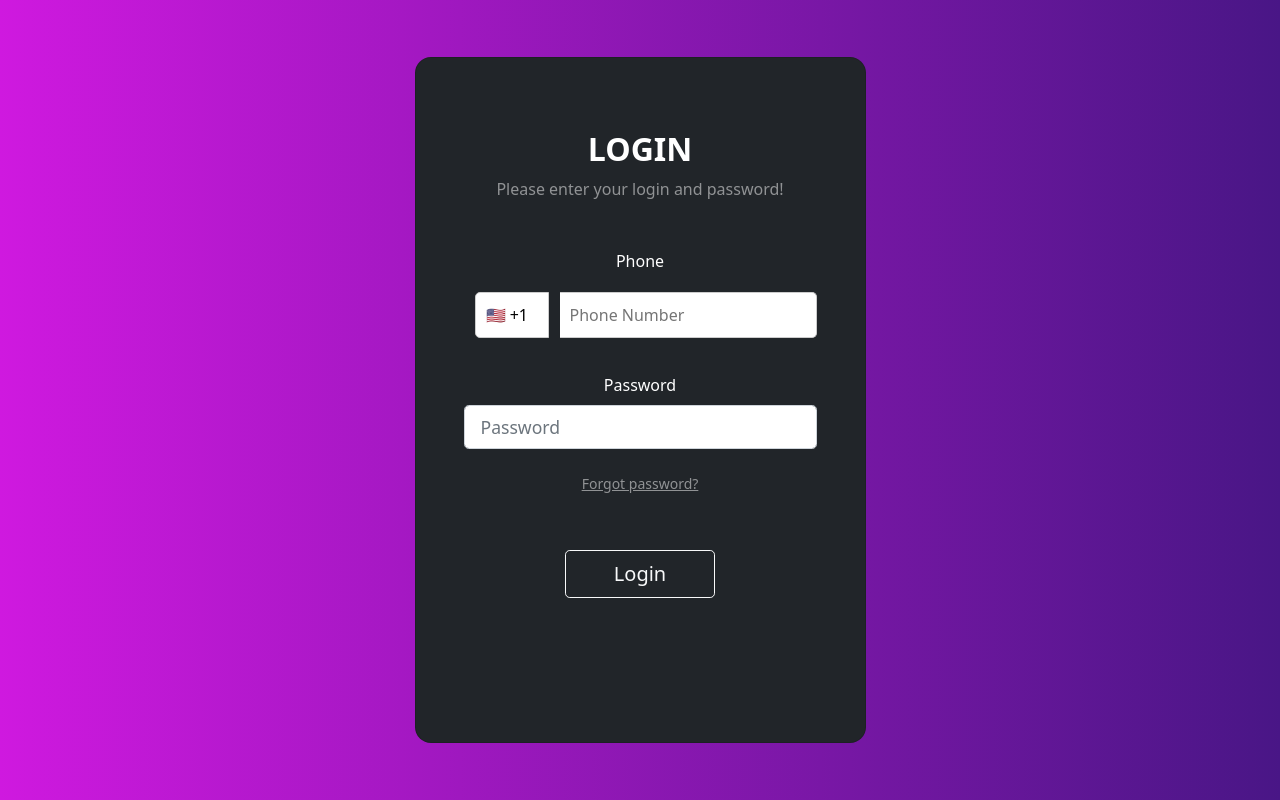
After one commit to Ritikpatel963/yashworkreferal, a PHP site: page /login.php in a window 1280 px wide. The commit adds this page. Run offline with PHP 8.4, Linux system fonts and the light colour scheme.

Commit message:
aj kah edit

```diff
--- /dev/null
+++ b/login.php
@@ -0,0 +1,113 @@
+<!DOCTYPE html>
+<html lang="en">
+
+<head>
+    <meta charset="UTF-8">
+    <meta name="viewport" content="width=device-width, initial-scale=1.0">
+    <link href="https://cdn.jsdelivr.net/npm/bootstrap@5.0.2/dist/css/bootstrap.min.css" rel="stylesheet" integrity="sha384-EVSTQN3/azprG1Anm3QDgpJLIm9Nao0Yz1ztcQTwFspd3yD65VohhpuuCOmLASjC" crossorigin="anonymous">
+    <link href="https://stackpath.bootstrapcdn.com/bootstrap/5.1.3/css/bootstrap.min.css" rel="stylesheet">
+    <link rel="stylesheet" href="https://cdnjs.cloudflare.com/ajax/libs/font-awesome/6.0.0-beta3/css/all.min.css">
+    <title>Login</title>
+    <style>
+        .gradient-custom {
+            background: linear-gradient(to right, rgb(207, 25, 223), rgb(73, 22, 134));
+        }
+
+.phone-input {
+    display: flex;
+  justify-content: center;
+  align-content: center;
+  align-items: center;
+}
+
+.country-code {
+    display: flex;
+    align-items: center;
+    padding: 11px;
+}
+
+#country-code{
+    background-color: white;
+}
+.country-code select {
+    padding: 10px;
+    font-size: 16px;
+    border: 1px solid #ccc;
+    border-radius: 5px 0 0 5px;
+    appearance: none; /* Remove default dropdown arrow */
+    background: transparent;
+    background-repeat: no-repeat;
+    background-position: right 10px center;
+    background-size: 16px;
+}
+
+#phone-number {
+    padding: 10px;
+    font-size: 16px;
+    border: 1px solid #ccc;
+    border-radius: 0 5px 5px 0;
+    border-left: none;
+    flex: 1;
+    width: 100%;
+  padding: 10px;
+}
+.form-control-lg{
+    font-size: 1.1em
+}
+    </style>
+</head>
+
+<body>
+    <section class="vh-100 gradient-custom">
+        <div class="container py-5 h-100">
+            <div class="row d-flex justify-content-center align-items-center h-100">
+                <div class="col-12 col-md-8 col-lg-6 col-xl-5">
+                    <div class="card bg-dark text-white" style="border-radius: 1rem;">
+                        <div class="card-body p-5 text-center">
+                            <div class="mb-md-5 mt-md-4 pb-5">
+                                <h2 class="fw-bold mb-2 text-uppercase">Login</h2>
+                                <p class="text-white-50 mb-5">Please enter your login and password!</p>
+                                <div data-mdb-input-init class="form-outline form-white mb-4">
+                                    <label class="form-label" for="phone">Phone</label>
+                                    <div class="phone-input">
+                                        <div class="country-code">
+                                            <select id="country-code" name="country-code">
+                                                <option value="+1" data-flag="🇺🇸">🇺🇸 +1</option>
+                                                <option value="+44" data-flag="🇬🇧">🇬🇧 +44</option>
+                                                <option value="+91" data-flag="🇮🇳">🇮🇳 +91</option>
+                                                <!-- Add more options as needed -->
+                                            </select>
+                                        </div>
+                                        <input type="tel" id="phone-number" name="phone-number" placeholder="Phone Number">
+                                    </div>
+                                </div>
+                                <div data-mdb-input-init class="form-outline form-white mb-4">
+                                    <label class="form-label" for="typePasswordX">Password</label>
+                                    <input type="password" id="typePasswordX" placeholder="Password" class="form-control form-control-lg" />
+                                </div>
+                                <p class="small mb-5 pb-lg-2"><a class="text-white-50" href="#!">Forgot password?</a></p>
+                                <button data-mdb-button-init data-mdb-ripple-init class="btn btn-outline-light btn-lg px-5" type="submit">Login</button>
+                            </div>
+                        </div>
+                    </div>
+                </div>
+            </div>
+        </div>
+    </section>
+
+
+    <script>
+        document.addEventListener('DOMContentLoaded', () => {
+            const countryCodeSelect = document.getElementById('country-code');
+            const phoneNumberInput = document.getElementById('phone-number');
+
+            countryCodeSelect.addEventListener('change', () => {
+                const selectedOption = countryCodeSelect.options[countryCodeSelect.selectedIndex];
+                const flag = selectedOption.getAttribute('data-flag');
+                console.log(`Selected country code: ${selectedOption.value}, Flag: ${flag}`);
+            });
+        });
+    </script>
+</body>
+
+</html>
```
Also changed, not shown: admin/index.php (added, +52 -0 lines), admin/sidebar.php (added, +135 -0 lines), assets/style.css (+15 -1 lines), register.php (added, +47 -0 lines), admin/style.css (added), admin/style.js (added).
